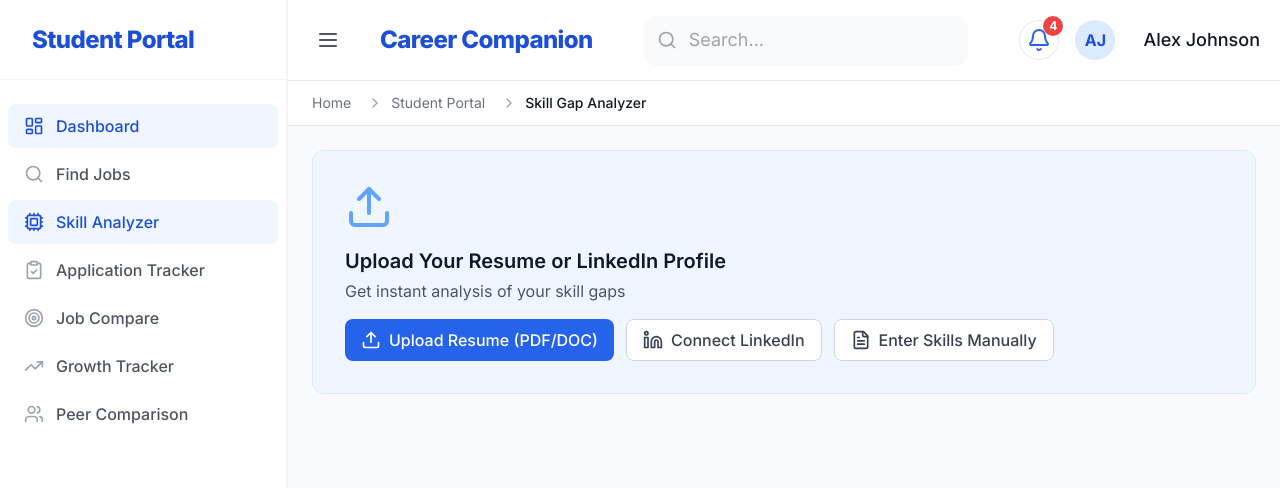
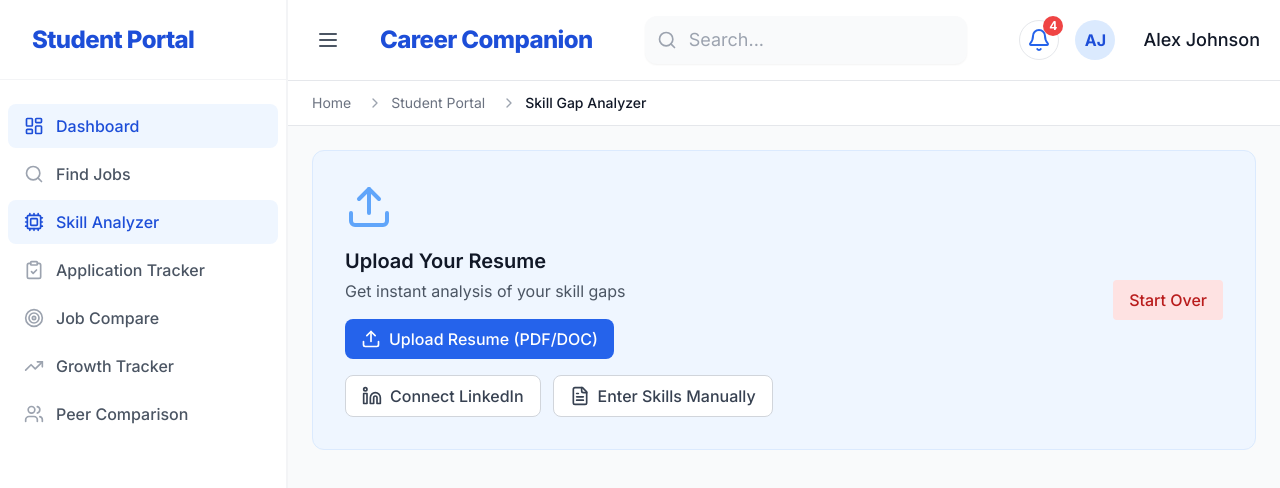
Before and after one commit to chinmayi-13/jobseeker, a React (Vite) app: page /user/skill-gap in a window 1280 px wide. Shown: the top 488 px of the page. Built offline with nearby package versions, Linux system fonts and the light colour scheme.

Commit message:
Skill gap analyser

```diff
--- a/src/pages/user/SkillGapAnalyzer.tsx
+++ b/src/pages/user/SkillGapAnalyzer.tsx
@@ -18,18 +18,7 @@ const SkillGapAnalyzer: React.FC = () => {
   const [skillsGap, setSkillsGap] = useState(['GraphQL', 'Docker', 'Kubernetes']);
   const navigate = useNavigate();
 
-  // Restore state from localStorage on mount
-  useEffect(() => {
-    const savedResumeName = localStorage.getItem('resumeName');
-    const savedManualSkills = localStorage.getItem('manualSkills');
-    if (savedResumeName) {
-      // We can't restore the actual File, but we can show the name as uploaded
-      setSelectedFile({ name: savedResumeName } as File);
-    }
-    if (savedManualSkills) {
-      setManualSkills(savedManualSkills);
-    }
-  }, []);
+  // Do not restore state from localStorage; always show upload option first
 
   const handleResumeUploadClick = () => {
     fileInputRef.current?.click();
@@ -158,13 +147,15 @@ const SkillGapAnalyzer: React.FC = () => {
       <Layout role="student">
       <div className="p-6 bg-gray-50 min-h-screen">
           <div className="max-w-7xl mx-auto">
-          {/* Upload Section */}
+          {/* Upload Section - only show if no resume uploaded and not in manual entry mode */}
+          {/* Show only the Upload Resume option first */}
           <div className="bg-blue-50 rounded-xl border border-blue-100 p-8 flex flex-col md:flex-row items-center justify-between mb-6">
             <div className="flex-1 flex flex-col items-center md:items-start">
               <Upload className="h-12 w-12 text-blue-400 mb-4" />
-              <h2 className="text-xl font-semibold mb-1 text-gray-900">Upload Your Resume or LinkedIn Profile</h2>
+              <h2 className="text-xl font-semibold mb-1 text-gray-900">Upload Your Resume</h2>
               <p className="text-gray-600 mb-4">Get instant analysis of your skill gaps</p>
               <div className="flex flex-col sm:flex-row gap-3">
+                {!selectedFile && (
                   <button
                     onClick={handleResumeUploadClick}
                     className={`px-4 py-2 rounded-lg font-medium flex items-center gap-2 ${
@@ -174,8 +165,17 @@ const SkillGapAnalyzer: React.FC = () => {
                     }`}
                   >
                     <Upload className="h-5 w-5" />
-                  {selectedFile ? `Uploaded: ${selectedFile.name}` : 'Upload Resume (PDF/DOC)'}
+                    Upload Resume (PDF/DOC)
                   </button>
+                )}
+                {selectedFile && (
+                  <span className="px-4 py-2 rounded-lg bg-green-100 text-green-800 font-medium flex items-center gap-2">
+                    <Upload className="h-5 w-5" />
+                    Uploaded: {selectedFile.name}
+                  </span>
+                )}
+              </div>
+              <div className="flex flex-col sm:flex-row gap-3 mt-4">
                 <button
                   onClick={handleLinkedInConnect}
                   className={`px-4 py-2 rounded-lg font-medium flex items-center gap-2 ${
@@ -199,9 +199,24 @@ const SkillGapAnalyzer: React.FC = () => {
               </div>
               <input type="file" accept=".pdf,.doc,.docx" ref={fileInputRef} onChange={handleFileChange} style={{ display: 'none' }} />
             </div>
-            {/* Start Over button removed as requested */}
+            {/* Start Over button */}
+            <div className="mt-4 md:mt-0 md:ml-6">
+              <button
+                onClick={handleStartOver}
+                className="px-4 py-2 bg-red-100 hover:bg-red-200 text-red-700 rounded font-medium"
+              >
+                Start Over
+              </button>
+            </div>
           </div>
 
+          {/* Show details below upload section after upload/manual entry */}
+          {(selectedFile || (!showManualEntry && manualSkills.length > 0)) && (
+            <>
+              {/* Main Content Grid */}
+              {/* ...existing code for analysis/results... */}
+            </>
+          )}
           {/* Manual Entry Modal */}
           {showManualEntry && (
             <div className="fixed inset-0 bg-black bg-opacity-50 flex items-center justify-center z-50">
```
Lines whose indentation alone changed are shown as unchanged.
